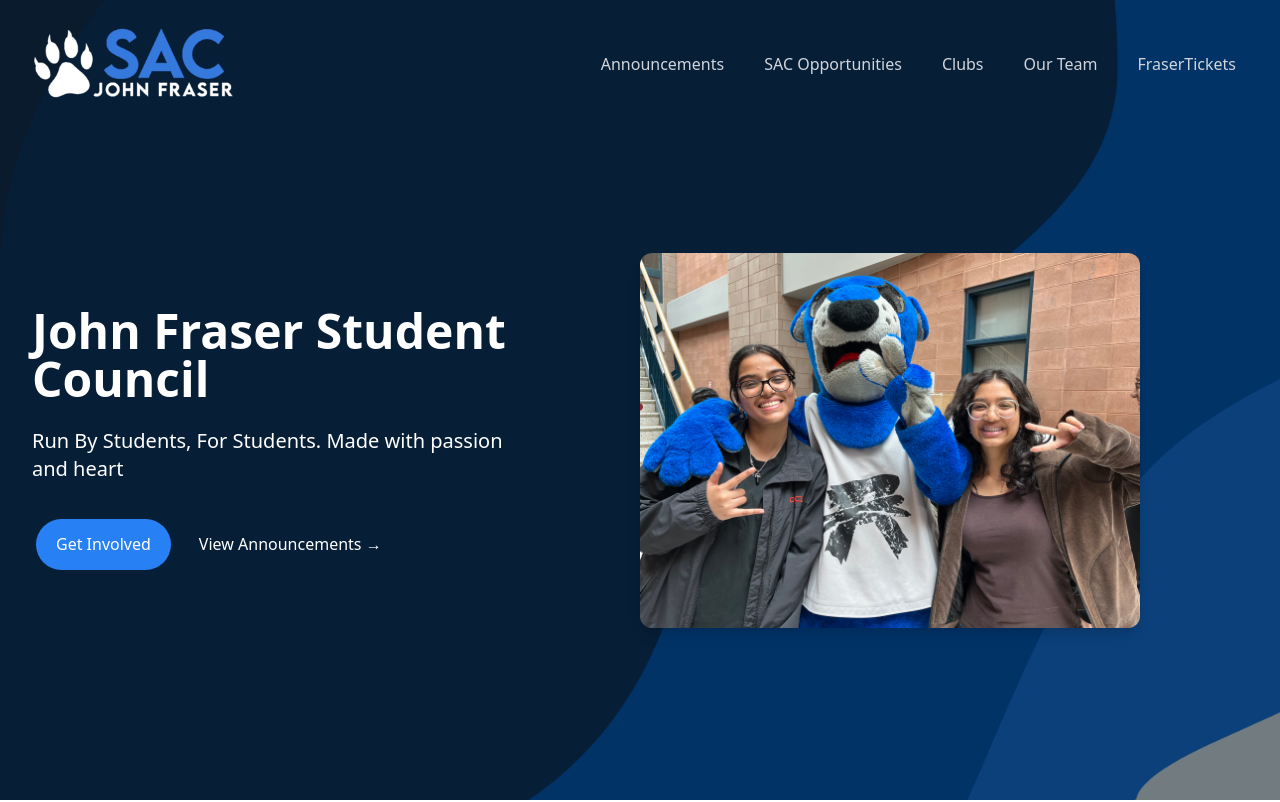
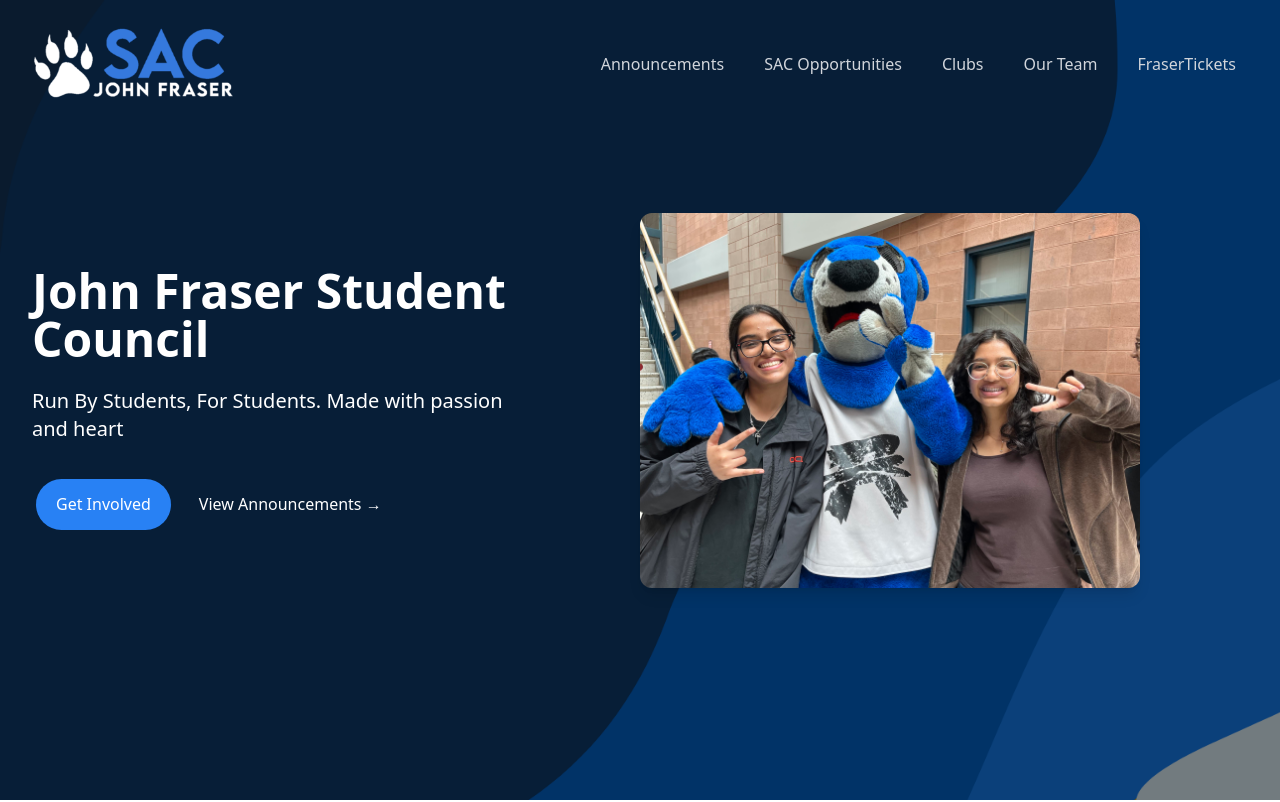
Before and after one commit to JohnfraserSAC/johnfrasersac, a Next.js app: page / in a window 1280 px wide. Shown: the top 802 px of the page. Built offline with nearby package versions, Linux system fonts and the light colour scheme.

Commit message:
made some quality of life changes with the margins

```diff
--- a/app/announcements/search/page.tsx
+++ b/app/announcements/search/page.tsx
@@ -68,9 +68,9 @@ export default async function AnnouncementsPage({ searchParams }: { searchParams
     </form>
 
     {/* Announcements List */}
-    <ul className="w-full max-w-3xl bg-white rounded-lg shadow-md divide-y divide-gray-200 overflow-y-auto" style={{ height: '20vh' }}>
+    <ul className="w-full max-w-3xl bg-white rounded-lg shadow-md divide-y divide-gray-200 overflow-y-auto h-[20vh]">
       {announcements.map(announcement => (
-        <li key={announcement.id} className="flex justify-between items-center p-4 hover:bg-gray-50 transition duration-150">
+        <li key={announcement.id} className="p-4 w-full flex justify-between items-center hover:bg-gray-50 transition duration-150">
 
           {/* Title */}
           <Link href={`/announcements/search/${announcement.slug}`}>
--- a/app/not-found.tsx
+++ b/app/not-found.tsx
@@ -2,6 +2,7 @@
 
 import React from 'react';
 import Image from 'next/image';
+import Link from 'next/link';
 
 export default function NotFound() {
   return (
@@ -15,7 +16,7 @@ export default function NotFound() {
                 width={400}
                 alt='dog slipping'
                     />
-            <p className='text-lg'>Here&apos;s the way <a href='/' style={{ color: 'blue', textDecoration: 'underline' }}>home</a></p>
+            <p className='text-lg'>Here&apos;s the way <Link href='/' className='text-blue-500 underline'>home</Link></p>
         </div>
     </main>
   )
--- a/app/page.tsx
+++ b/app/page.tsx
@@ -30,9 +30,8 @@ const Page = () => {
 
   return (
   <main className="w-full">
-      <div className="">
       {/* Hero Section */}
-        <section className="relative flex min-h-screen items-center pt-20">
+      <section className="relative flex min-h-screen items-center py-20">
         <div className="absolute inset-0 z-0">
           <Image
             src="/hero-bg.png"
@@ -117,8 +116,6 @@ const Page = () => {
           </div>
         </div>
       </section>
-
-        <hr className="my-20 border-t border-gray-200" />
 
       {/* Upcoming Events Section */}
       <section className="py-20  mx-5 md:mx-20">
@@ -258,7 +255,6 @@ const Page = () => {
           </div>
         </div>
       </section>
-      </div>
     </main>
   );
 };
--- a/app/team/page.tsx
+++ b/app/team/page.tsx
@@ -158,7 +158,7 @@ const page = () => {
           <div
             key={index}
             className="bg-gray-200 flex justify-center items-center flex-col text-center rounded-2xl"
-            style={{ height: "75vh", width: "40vh" }}
+            style={{ height: "70vh", width: "40vh" }}
           >
             <div
               className="w-full flex justify-center items-center"
```
Also changed, not shown: 2 other files (tests, documents, lock files or other folders). Lines whose indentation alone changed are shown as unchanged.
